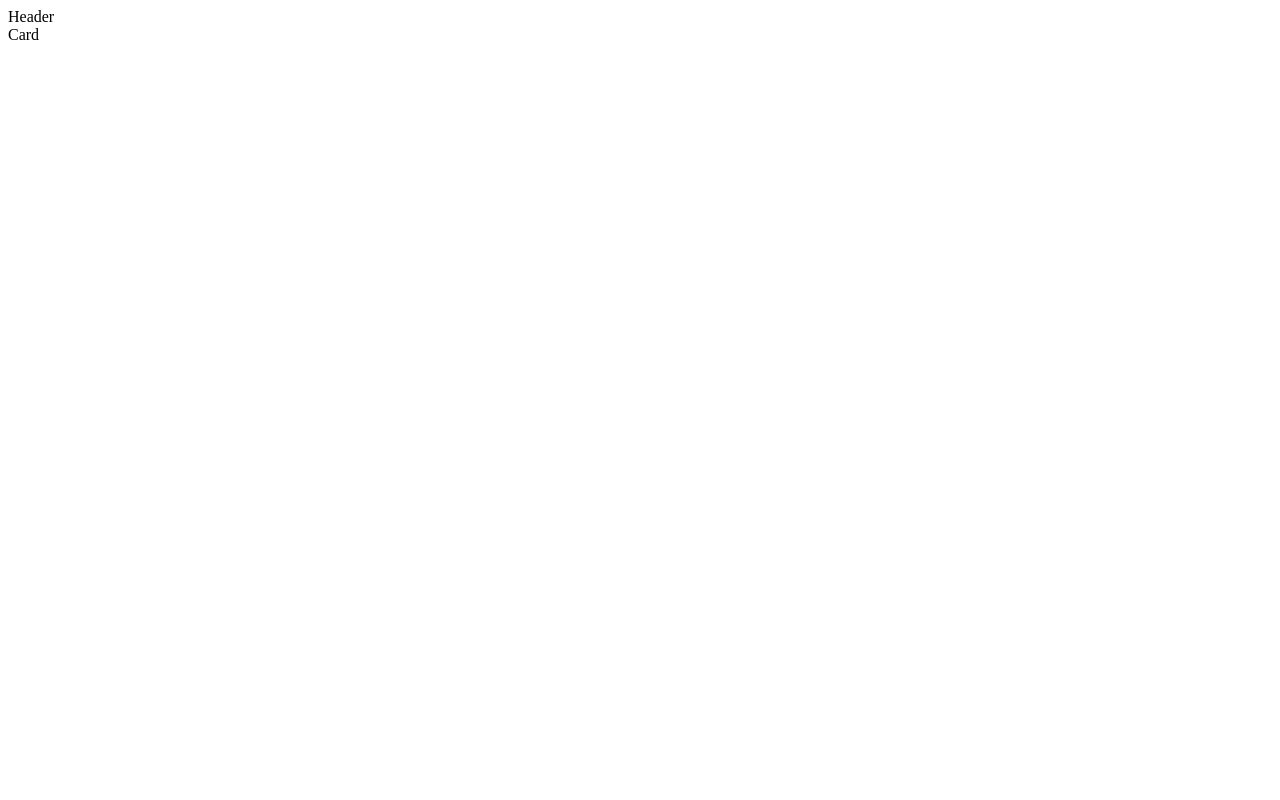
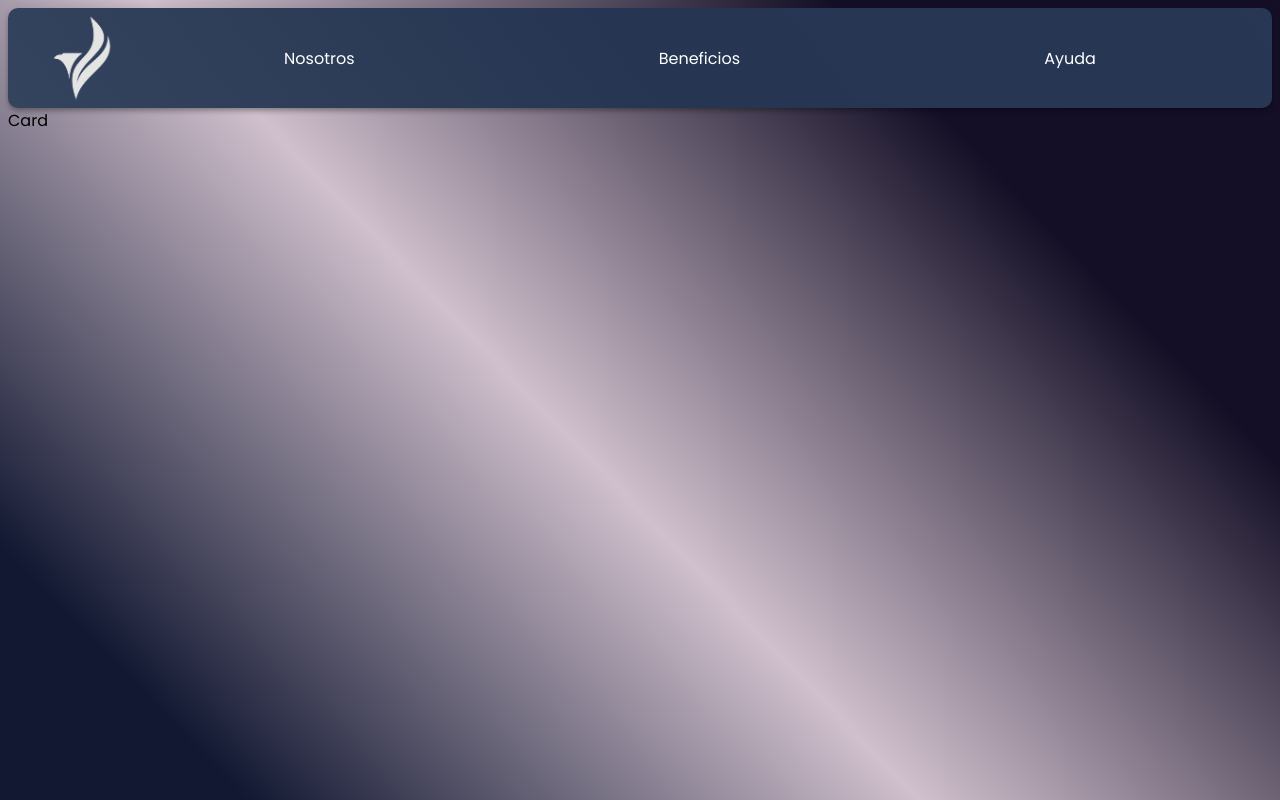
Before and after one commit to No-Country/c12-36-ft-reactnative, a React (Vite) app in the folder frontend/: page / in a window 1280 px wide. Built offline with nearby package versions, Linux system fonts and the light colour scheme.

Commit message:
feat header and background app color (#10)

```diff
--- a/frontend/package.json
+++ b/frontend/package.json
@@ -12,7 +12,8 @@
   "dependencies": {
     "@emotion/react": "^11.11.1",
     "@emotion/styled": "^11.11.0",
-    "@mui/material": "^5.13.6",
+    "@mui/icons-material": "^5.13.7",
+    "@mui/material": "^5.13.7",
     "react": "^18.2.0",
     "react-dom": "^18.2.0",
     "react-router-dom": "^6.14.1"
--- a/frontend/src/App.css
+++ b/frontend/src/App.css
@@ -1 +1,55 @@
-/* CSS Reset */
+@import url('https://fonts.googleapis.com/css2?family=Poppins:wght@400;600&display=swap');
+
+html{
+    font-family: 'Poppins', sans-serif;
+    background: linear-gradient(46deg, #121832 11.98%, rgba(121, 74, 111, 0.35) 44.79%, #140F26 78.13%);
+    width: 100vw;
+    height: 100vh;
+}
+
+*, *::before, *::after {
+    box-sizing: border-box;
+}
+
+
+* {
+    padding: 0;
+    border: 0;
+    -webkit-box-sizing: border-box;
+            box-sizing: border-box;
+    vertical-align: baseline;
+  }
+
+  /* Evitamos problemas con las imagenes */
+  img, picture, video, canvas, svg {
+    display: block;
+    max-width: 100%;
+    }
+
+
+  /* Reseteamos los enlaces para funcionar como cajas... */
+  a {
+    display: block;
+    text-decoration: none;
+    color: inherit;
+    font-size: inherit;
+  }
+
+  /* ... excepto los que se encuentran en párrafos */
+  p a {
+    display: inline;
+  }
+
+  /* Quitamos los puntos de los <li> */
+  li {
+    list-style-type: none;
+  }
+
+  /* Configuramos anclas suaves */
+  html {
+    scroll-behavior: smooth;
+  }
+
+  p, h1, h2, h3, h4, h5, h6 {
+    overflow-wrap: break-word;
+    }
--- a/frontend/src/App.jsx
+++ b/frontend/src/App.jsx
@@ -2,14 +2,19 @@ import React from 'react'
 import { BrowserRouter, Routes, Route } from 'react-router-dom'
 import Landing from './components/Landing/Landing'
 import Header from './components/Header/Header'
+import { ThemeProvider } from '@mui/material/styles'
+import theme from './config/temeConfig'
+import './App.css'
 
 const App = () => {
   return (
     <BrowserRouter>
-      <Header />
-      <Routes>
-        <Route path='/' element={<Landing />} />
-      </Routes>
+      <ThemeProvider theme={theme}>
+        <Header />
+        <Routes>
+          <Route path='/' element={<Landing />} />
+        </Routes>
+      </ThemeProvider>
     </BrowserRouter>
   )
 }
--- a/frontend/src/components/Header/Header.jsx
+++ b/frontend/src/components/Header/Header.jsx
@@ -1,8 +1,56 @@
-import React from 'react'
+import Container from '@mui/material/Container'
+import AppBar from '@mui/material/AppBar'
+import logo from '../../assets/logo.png'
+import Box from '@mui/material/Box'
+import IconButton from '@mui/material/IconButton'
+import MenuIcon from '@mui/icons-material/Menu'
+import { useState } from 'react'
+import Menu from '@mui/material/Menu'
+import MenuItem from '@mui/material/MenuItem'
+import Typography from '@mui/material/Typography'
+import { Link } from 'react-router-dom'
+import Toolbar from '@mui/material/Toolbar'
+import './header.css'
+
+const pages = ['Nosotros', 'Beneficios', 'Ayuda']
 
 const Header = () => {
+  const [anchorNav, setAnchorNav] = useState(null)
+
+  const handleOpenNavMenu = (event) => {
+    setAnchorNav(event.currentTarget)
+  }
+
+  const handleCloseNavMenu = () => {
+    setAnchorNav(null)
+  }
+
   return (
-    <div>Header</div>
+    <AppBar position='static' className='header'>
+      <Container maxWidth='xl'>
+        <Toolbar disableGutters>
+          <img src={logo} alt='logo' width='100px' />
+          <Box sx={{ flexGrow: 1, display: { xs: 'flex', md: 'none' } }} justifyContent='flex-end'>
+            <IconButton size='large' aria-label='account' aria-controls='menu-appbar' aria-haspopup='true' onClick={handleOpenNavMenu} color='inherit'>
+              <MenuIcon />
+            </IconButton>
+            <Menu id='menu-appbar' anchorEl={anchorNav} anchorOrigin={{ vertical: 'bottom', horizontal: 'left' }} open={Boolean(anchorNav)} onClose={handleCloseNavMenu} sx={{ display: { xs: 'block', md: 'none' } }}>
+              {pages.map((page) => (
+                <MenuItem key={page} onClick={handleCloseNavMenu}>
+                  <Typography textAlign='center'><Link>{page}</Link></Typography>
+                </MenuItem>
+              ))}
+            </Menu>
+          </Box>
+          <Typography variant='h5' noWrap component='a' sx={{ mr: 2, display: { xs: 'flex', md: 'none' }, flexGrow: 1, color: 'inherit', textDecoration: 'none' }}> Nombre</Typography>
+          <Box sx={{ flexGrow: 1, display: { xs: 'none', md: 'flex' } }} justifyContent='space-around'>
+            {pages.map((page) => (
+              <Link key={page} onClick={handleCloseNavMenu} sx={{ my: 2, display: 'block' }}>{page}</Link>
+            ))}
+          </Box>
+        </Toolbar>
+      </Container>
+    </AppBar>
   )
 }
 
--- /dev/null
+++ b/frontend/src/components/Header/header.css
@@ -0,0 +1,5 @@
+.header{
+    border-radius: 10px;
+    background: linear-gradient(52deg, rgba(241, 240, 234, 0.12) 0%, rgba(241, 240, 234, 0.05) 50%, rgba(241, 240, 234, 0.06) 100%);
+    backdrop-filter: blur(11.5px);
+}
--- /dev/null
+++ b/frontend/src/config/temeConfig.js
@@ -0,0 +1,15 @@
+import { createTheme } from '@mui/material'
+
+const theme = createTheme({
+  palette: {
+    primary: {
+      main: '#1b2c4a'
+    },
+    text: {
+      primary: '#292929',
+      secondary: '#fdfdfe'
+    }
+  }
+})
+
+export default theme
```
Also changed, not shown: frontend/src/assets/logo.png (added), 1 other file (tests, documents, lock files or other folders).
